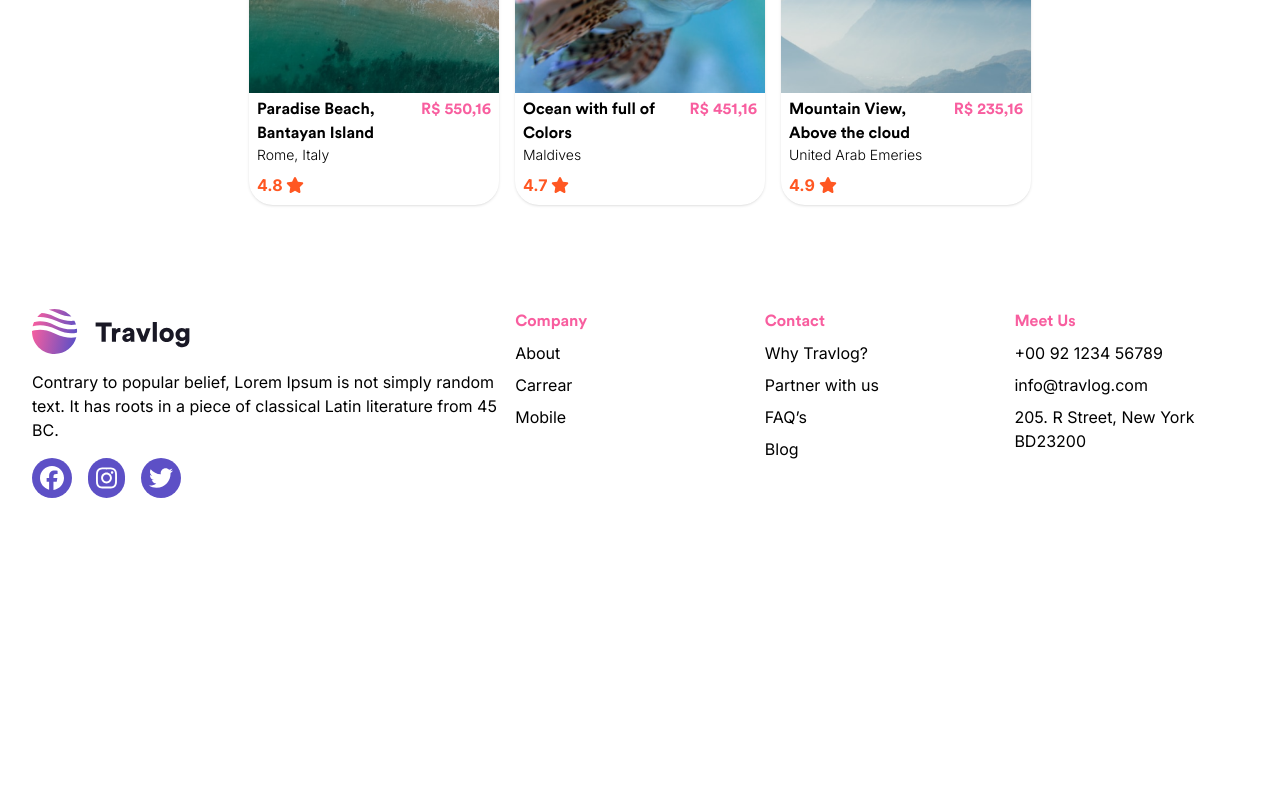
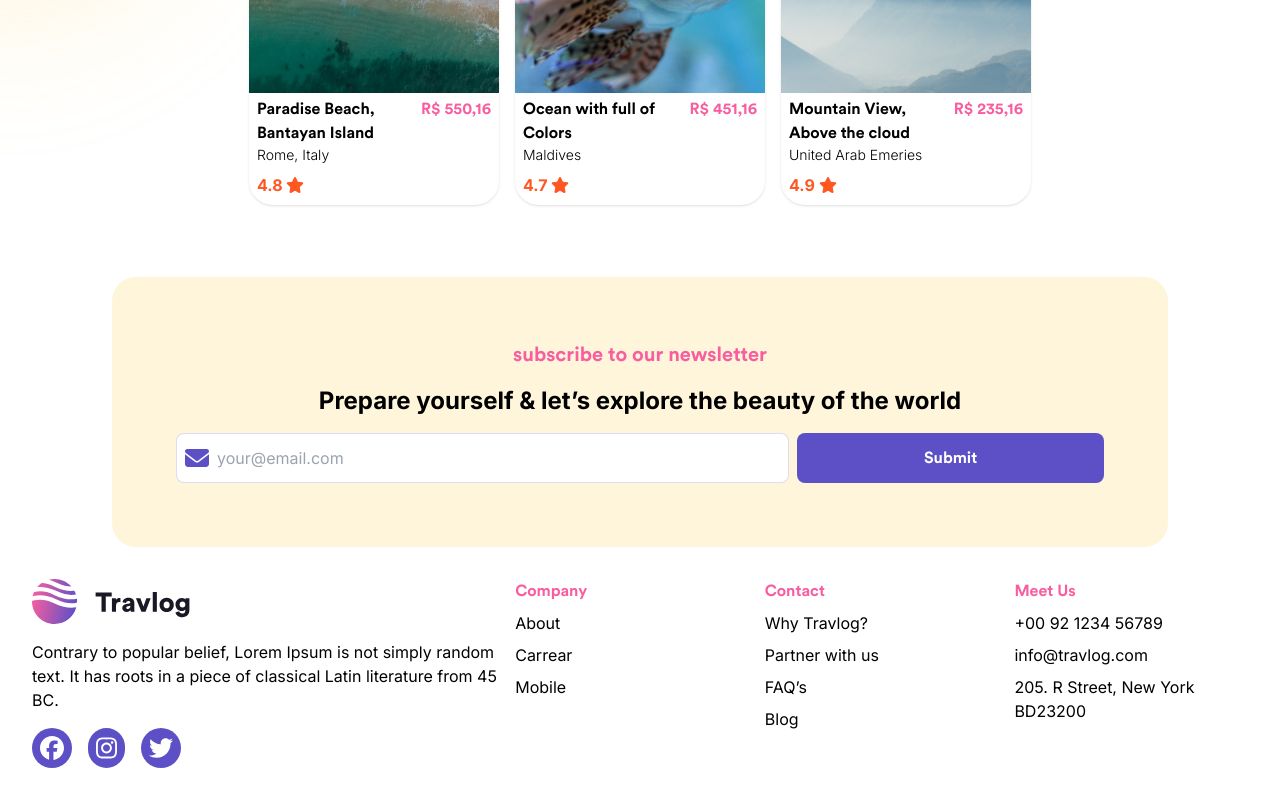
Before and after one commit to gabrielnovaisgs/travel-landing-page, a Next.js app: page / in a window 1280 px wide. Shown: the part 1405-2205 px from the top of the page. Before the commit the page ends 1935 px from the top, so only its background shows below. Built offline with nearby package versions, Linux system fonts and the light colour scheme.

Commit message:
[feat]: news letter section

```diff
--- a/src/app/page.tsx
+++ b/src/app/page.tsx
@@ -1,5 +1,6 @@
 import CaroulselSection from "@/components/sections/carousel-section";
 import HeroSection from "@/components/sections/hero-section";
+import NewsLetterSection from "@/components/sections/news-letter-section";
 import ServicesSection from "@/components/sections/services-section";
 import TopDestinationsSection from "@/components/sections/top-destinations-section";
 
@@ -19,6 +20,7 @@ export default function Home() {
       <CaroulselSection />
       <ServicesSection />
       <TopDestinationsSection />
+      <NewsLetterSection />
     </div>
   );
 }
--- /dev/null
+++ b/src/components/sections/news-letter-section.tsx
@@ -0,0 +1,27 @@
+import { faEnvelope } from "@fortawesome/free-solid-svg-icons";
+import { FontAwesomeIcon } from "@fortawesome/react-fontawesome";
+
+export default function NewsLetterSection() {
+    return (
+        <section>
+            <div className="bg-[#FACD49]/20 p-9 rounded-3xl flex flex-col gap-4 items-center
+            md:p-16
+            ">
+                <h3 className="text-xl text-center font-bold text-secondary font-header">subscribe to our newsletter</h3>
+                <p className="font-bold text-2xl text-center">Prepare yourself & let’s explore the beauty of the world</p>
+                <form action="" className="flex flex-col gap-2 w-full
+                md:grid md:grid-cols-[2fr_1fr] ">
+                    <label
+                        className="w-full flex items-center gap-2 bg-white rounded-lg p-2
+                    border  border-primary/20 has-[:focus]:border-primary/50 has-[:focus]:shadow has-[:focus]:shadow-primary/50 transition-all">
+                        <FontAwesomeIcon icon={faEnvelope} size="xl" className="text-primary"></FontAwesomeIcon>
+                        <input type="email" placeholder="your@email.com"
+                            className="w-full h-8 focus:outline-none" />
+                    </label>
+                    <input type="submit" className="p-2 rounded-lg bg-primary text-white font-header transition-all duration-300 hover:bg-primary/90 cursor-pointer" />
+
+                </form>
+            </div>
+        </section>
+    )
+}
```
